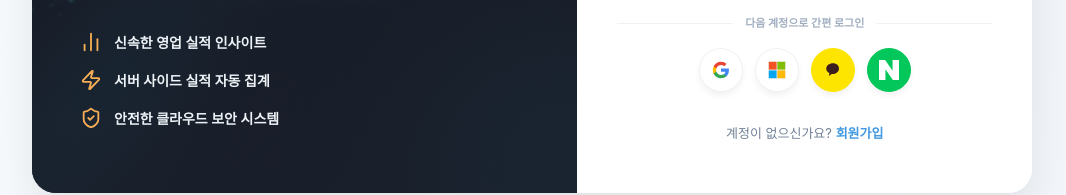
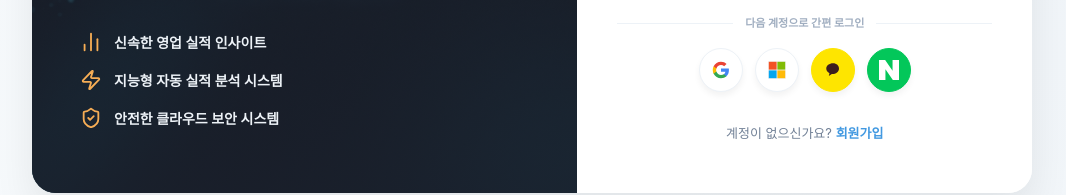
Before and after one commit to emasterdrs/sales-dashboard-v3, a React (Vite) app: page /login in a window 1280 px wide. Shown: the part 532-727 px from the top of the page, without its empty margins (108-1174 px from the left). Built offline with nearby package versions, Linux system fonts and the light colour scheme; no server answers.

Commit message:
[UI Copy] Replaced technical jargon with 'Intelligent Automatic Performance Analysis System'

```diff
--- a/src/pages/Auth/LoginPage.tsx
+++ b/src/pages/Auth/LoginPage.tsx
@@ -85,7 +85,7 @@ const LoginPage: React.FC = () => {
                     <div className={styles.imageContentBottom}>
                         <ul className={styles.featureList}>
                             <li><BarChart2 size={22} className={styles.featureIcon} /><span>신속한 영업 실적 인사이트</span></li>
-                            <li><Zap size={22} className={styles.featureIcon} /><span>서버 사이드 실적 자동 집계</span></li>
+                            <li><Zap size={22} className={styles.featureIcon} /><span>지능형 자동 실적 분석 시스템</span></li>
                             <li><ShieldCheck size={22} className={styles.featureIcon} /><span>안전한 클라우드 보안 시스템</span></li>
                         </ul>
                     </div>
```
